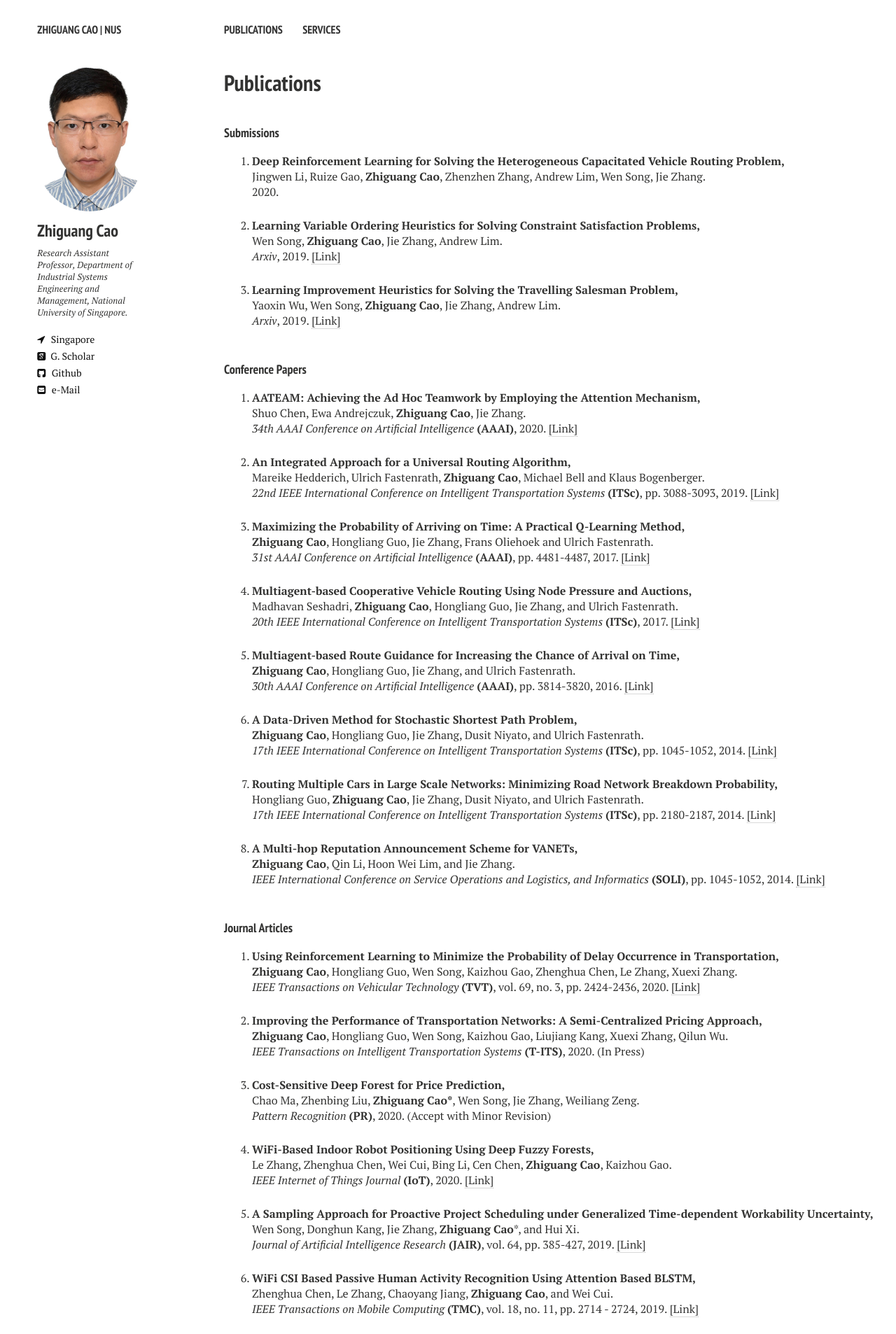
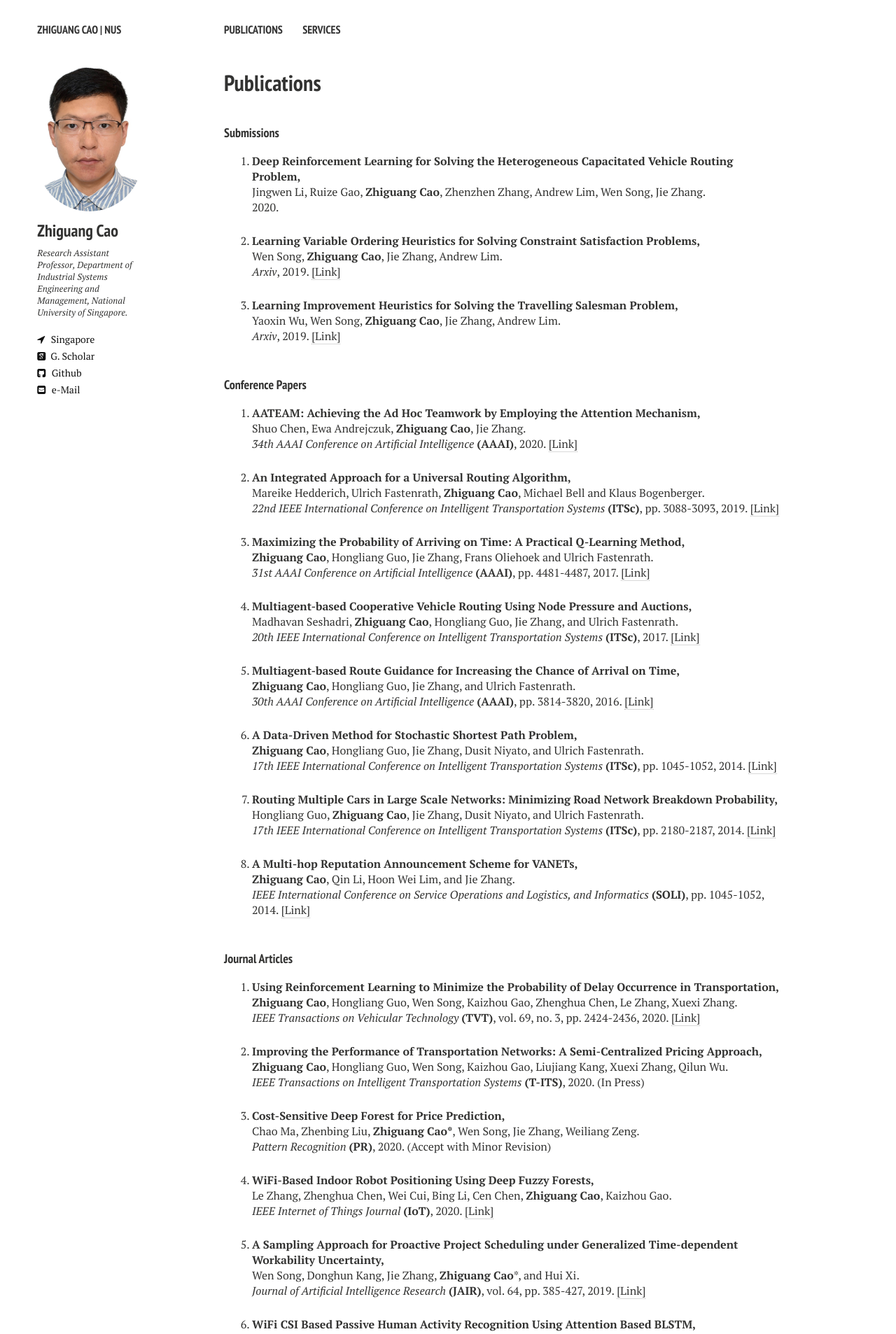
Before and after one commit to zhiguangcaosg/zhiguangcaosg.github.io, a Jekyll site: the page built from publications.md, in a window 1280 px wide. Shown: the top 1906 px of the page at 70% size. Built offline with Jekyll 4.4.1, drawn with Linux system fonts in a browser that asks for light colours; nearby versions of some CDN libraries.

Commit message:
Update publications.html

```diff
--- a/_layouts/publications.html
+++ b/_layouts/publications.html
@@ -77,7 +77,7 @@ div.bibtex pre { font-size: 75%; overflow: auto;  width: 100%; padding: 0em 0em;
   </div>
   <article>
     <h1>{{ page.title }}</h1>
-    <div class="article-wrap" style="width:1000px">
+    <div class="article-wrap" style="width:800px">
       {{ content }}
 
 
```
